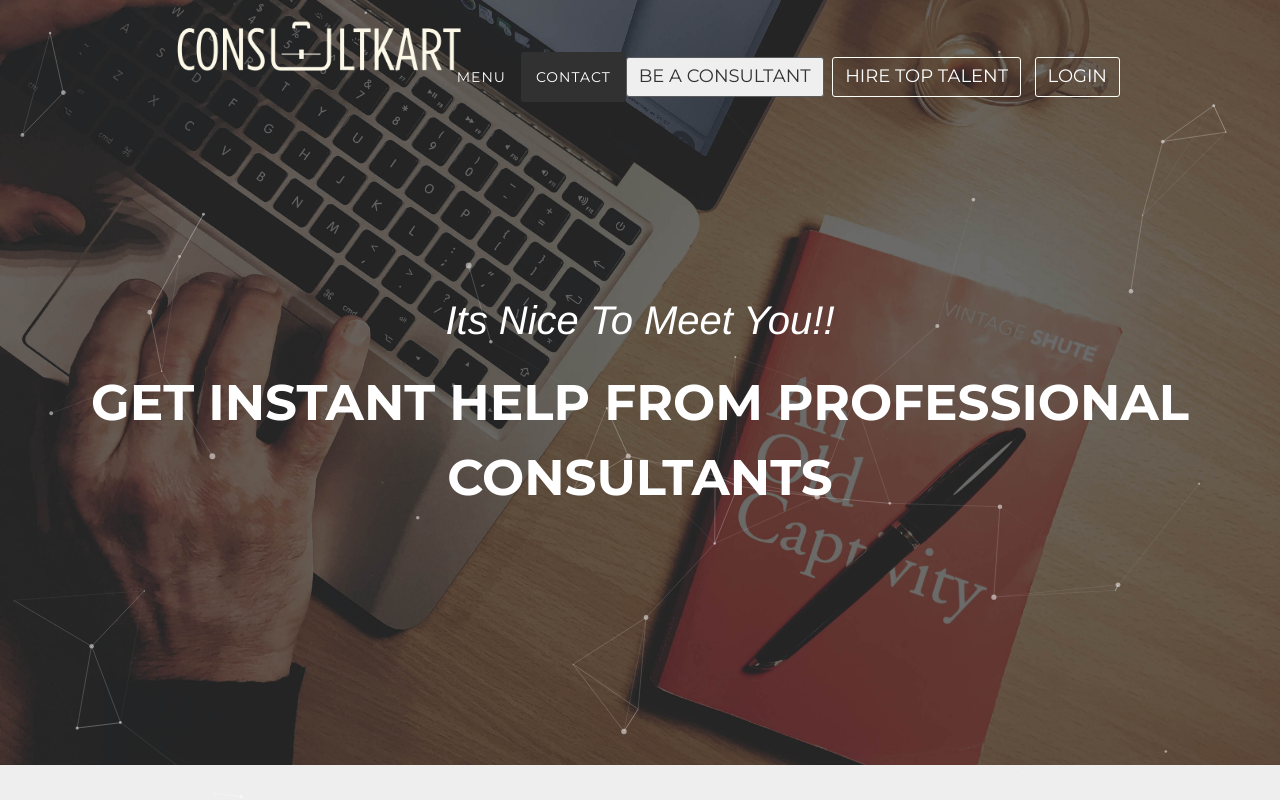
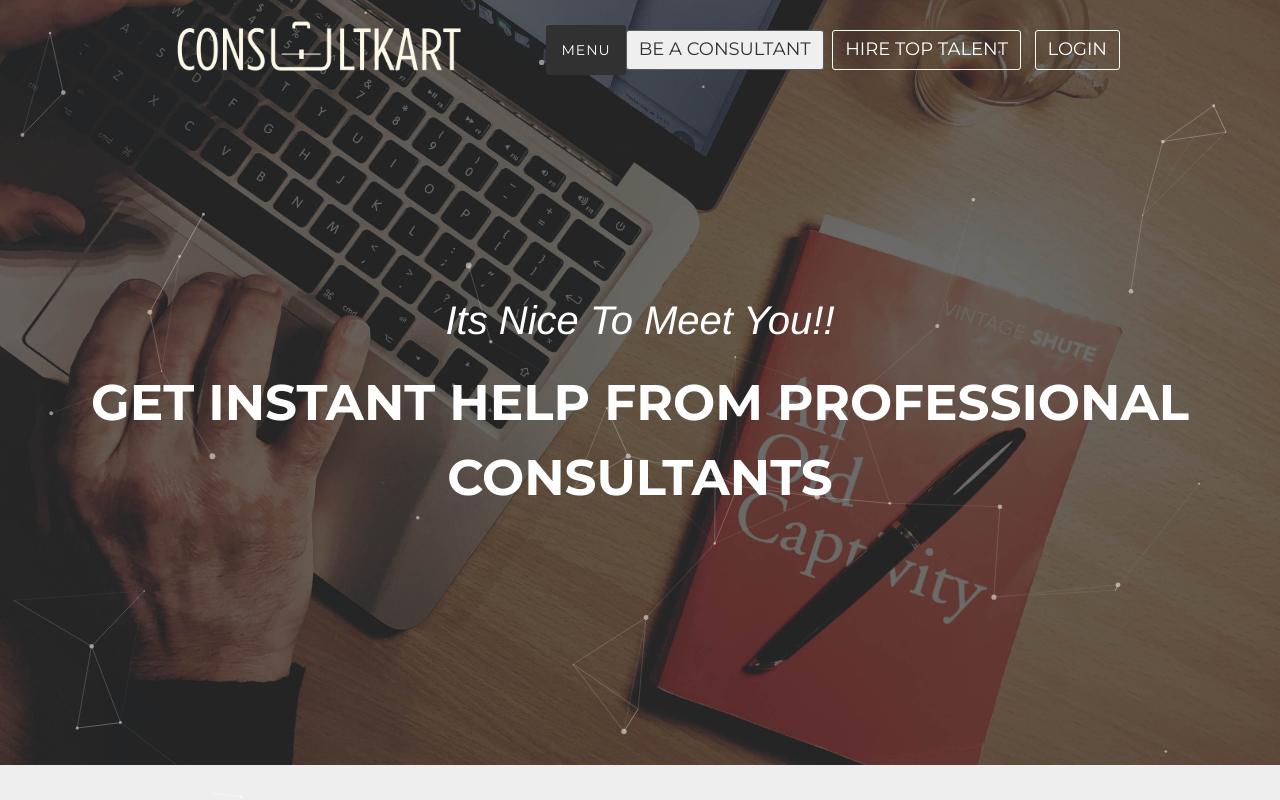
Before and after one commit to code-next/Consultkart, a Node server app: page / in a window 1280 px wide. Run offline with Node 20, Linux system fonts and the light colour scheme; some libraries are stand-ins or nearby versions; some web fonts are replaced.

Commit message:
Update index.ejs

```diff
--- a/views/index.ejs
+++ b/views/index.ejs
@@ -77,9 +77,6 @@
                     <a class="page-scroll" href="">FAQ</a>
                 </li-->
                 <li>
-                    <a class="page-scroll" href="#contact">Contact</a>
-                </li>
-                <li>
                     <button type="submit" class="page-scroll btn btn-lll" data-toggle="modal" data-target="#myModal"> Be
                         a Consultant
                     </button>
@@ -145,6 +142,9 @@
                         <i class="fa fa-circle fa-stack-2x text-primary"></i>
                         <i class="fa fa-lock fa-stack-1x fa-inverse"></i>
                     </span>
+                    <a href=#contact>
+                    <h4 class="service-heading">CONTACT</h4>
+                </a>
 
 
             </div>
```
